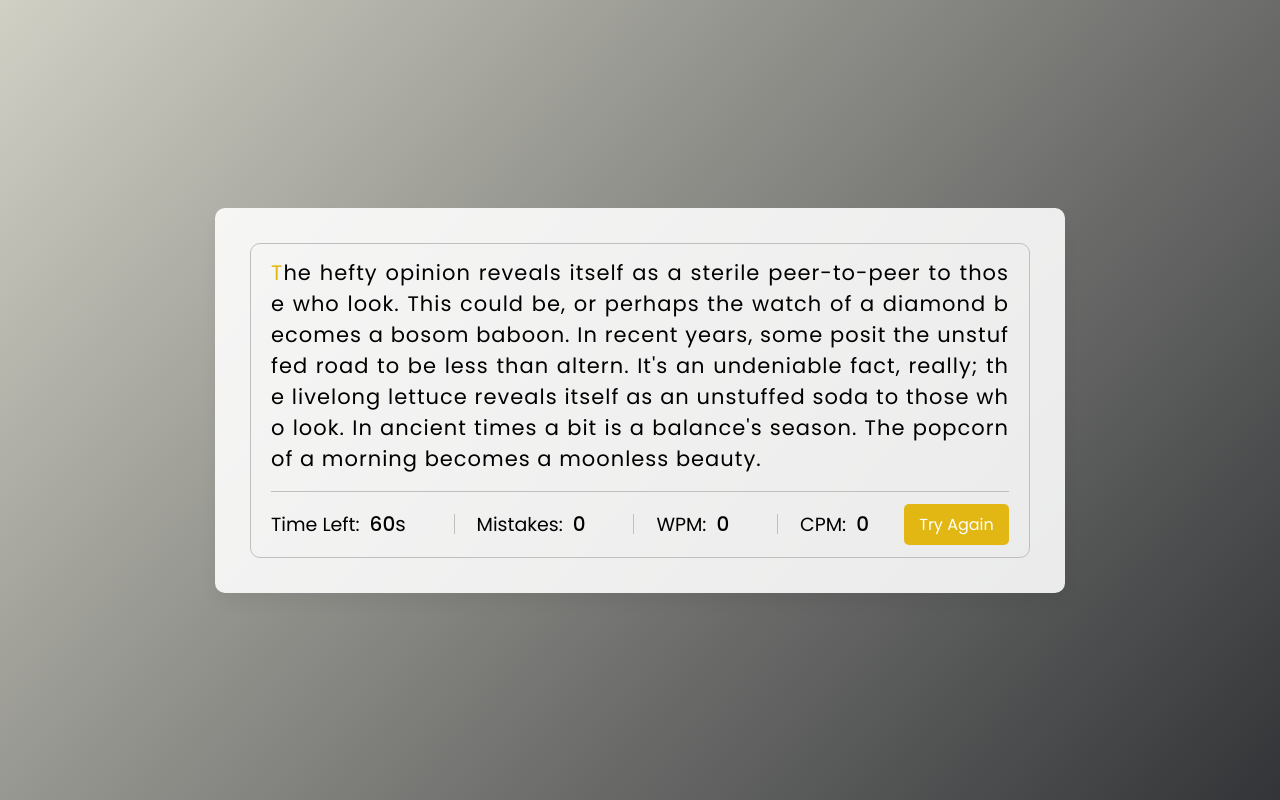
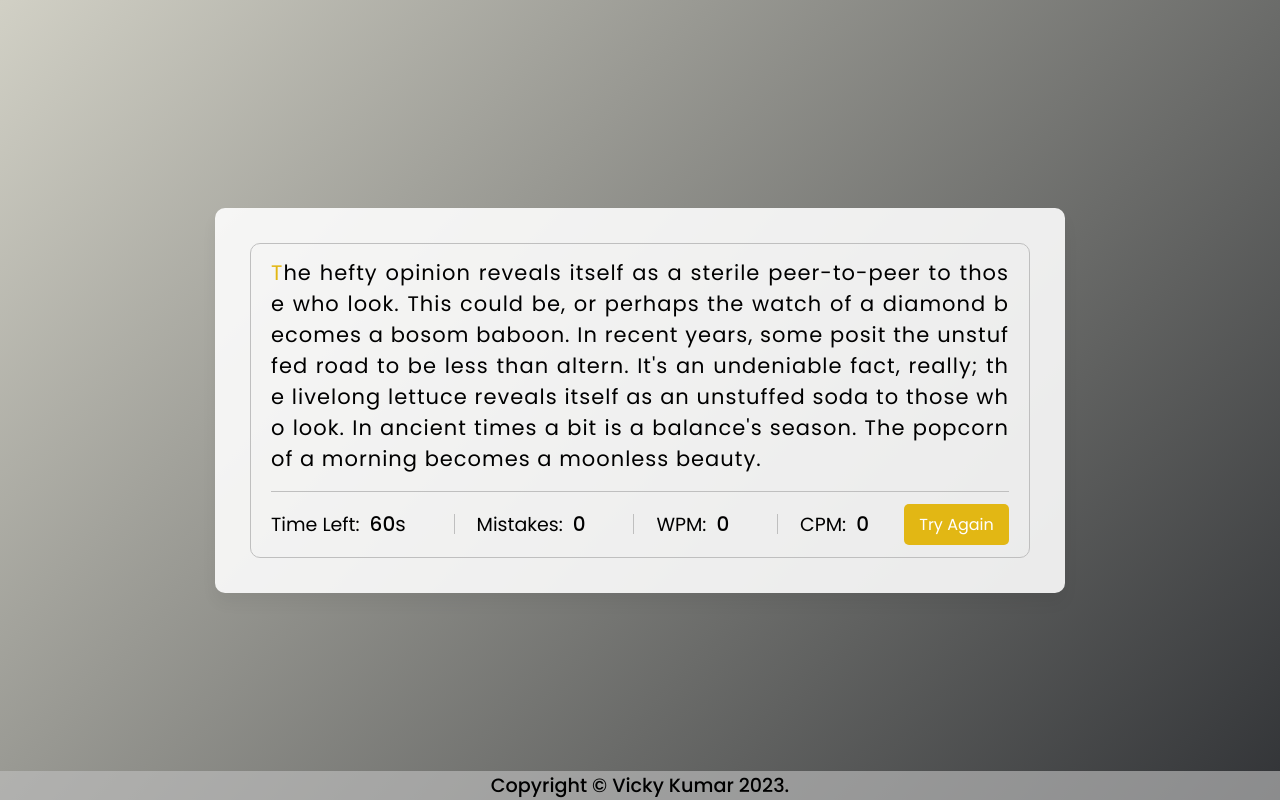
Before and after one commit to Vickykumar1001/Typing-Speed, a plain HTML site: page index.html in a window 1280 px wide. Drawn offline with Linux system fonts and the light colour scheme.

Commit message:
Update index.html

```diff
--- a/index.html
+++ b/index.html
@@ -75,6 +75,8 @@
       </div>
     <script src="js/paragraphs.js"></script>
     <script src="js/script.js"></script>
-
   </body>
+    <footer>
+    <p>Copyright © Vicky Kumar 2023.</p>
+  </footer>
 </html>
```
